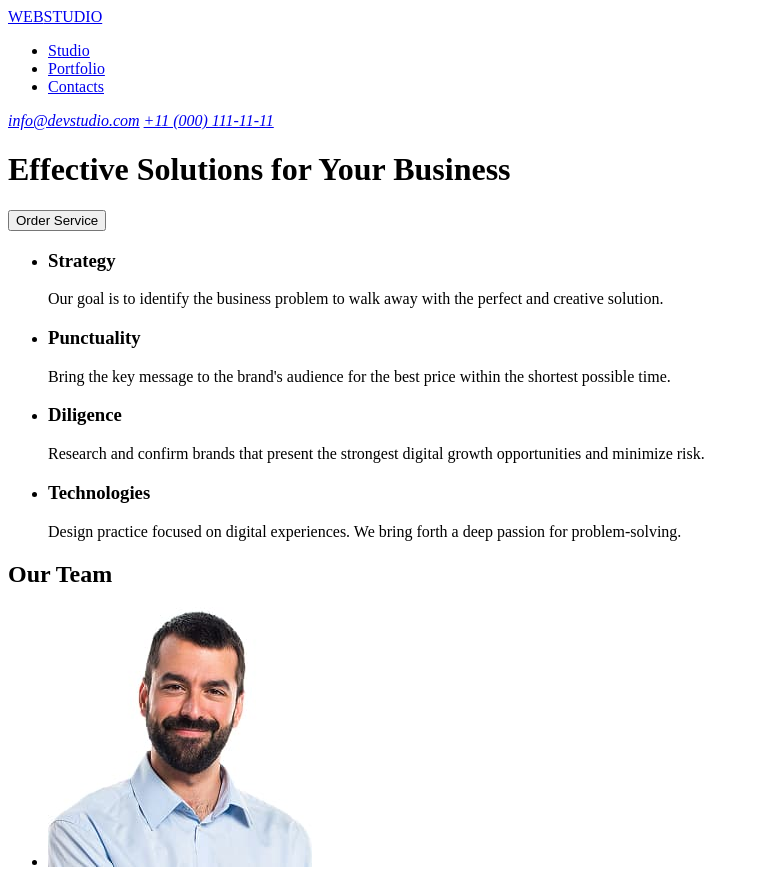
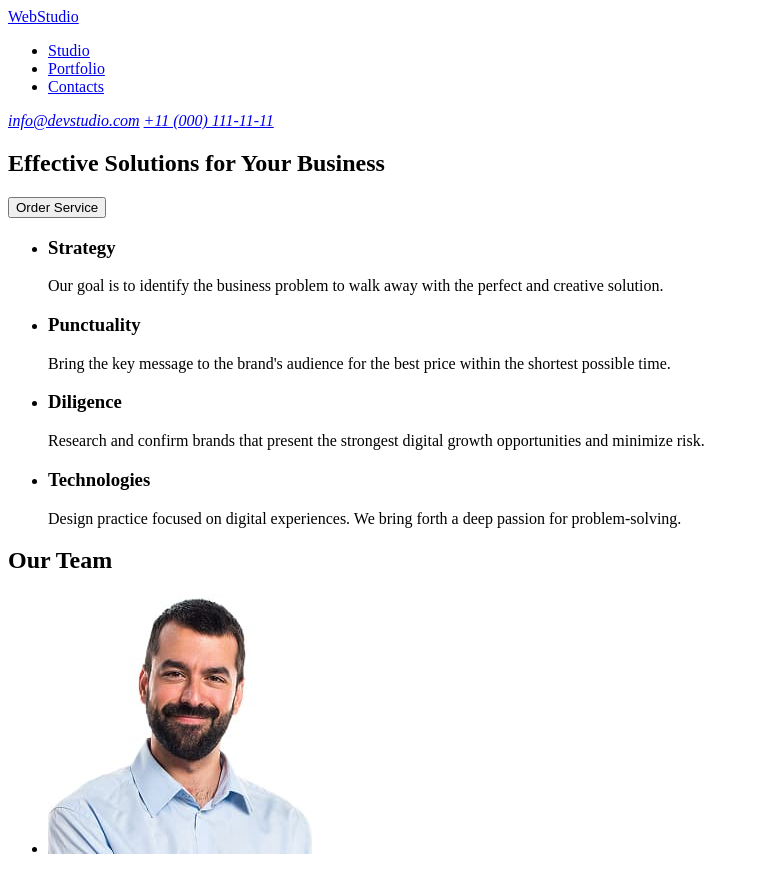
Before and after one commit to Oksana-git-ux/goit-markup-hw-01, a plain HTML site: page index.html in a window 1280 px wide. Shown: the top 870 px of the page, without its empty margins (0-759 px from the left). Drawn offline with Linux system fonts and the light colour scheme.

Commit message:
update index file

```diff
--- a/index.html
+++ b/index.html
@@ -9,7 +9,7 @@
 
 <body>
     <header>
-        <a href="./index.html"><span>WEB</span>STUDIO</a>
+        <a href="./index.html">WebStudio</a>
         <nav>
             <ul>
                 <li><a href="#Studio">Studio</a></li>
@@ -24,19 +24,23 @@
         </address>
     </header>
     <main>
-        <div>
+        <section>
             <h1>Effective Solutions for Your Business</h1>
             <button type="button">Order Service</button>
-        </div>
+        </section>
         <!-- #region main feature -->
+        <section>
+            <h2 hidden>feature</h2>
             <ul>
                 <li>
                     <h3>Strategy</h3>
-                <p>Our goal is to identify the business problem to walk away with the perfect and creative solution.</p>
+                    <p>Our goal is to identify the business problem to walk away with the perfect and creative solution.
+                    </p>
                 </li>
                 <li>
                     <h3>Punctuality</h3>
-                <p>Bring the key message to the brand's audience for the best price within the shortest possible time.
+                    <p>Bring the key message to the brand's audience for the best price within the shortest possible
+                        time.
                     </p>
                 </li>
                 <li>
@@ -46,10 +50,12 @@
                 </li>
                 <li>
                     <h3>Technologies</h3>
-                <p>Design practice focused on digital experiences. We bring forth a deep passion for problem-solving.
+                    <p>Design practice focused on digital experiences. We bring forth a deep passion for
+                        problem-solving.
                     </p>
                 </li>
             </ul>
+        </section>
         <!-- #endregion main feature -->
 
         <!-- #region teem card -->
@@ -81,9 +87,10 @@
         </section>
         <!-- #endregion teem card -->
     </main>
+
     <footer>
         <div>
-            <a href="./index.html"></a> <span>WEB</span>STUDIO
+            <a href="./index.html">WebStudio</a>
             <p>Increase the flow of customers and sales for your business with digital marketing & growth solutions.</p>
         </div>
 
```
Lines whose indentation alone changed are shown as unchanged.
